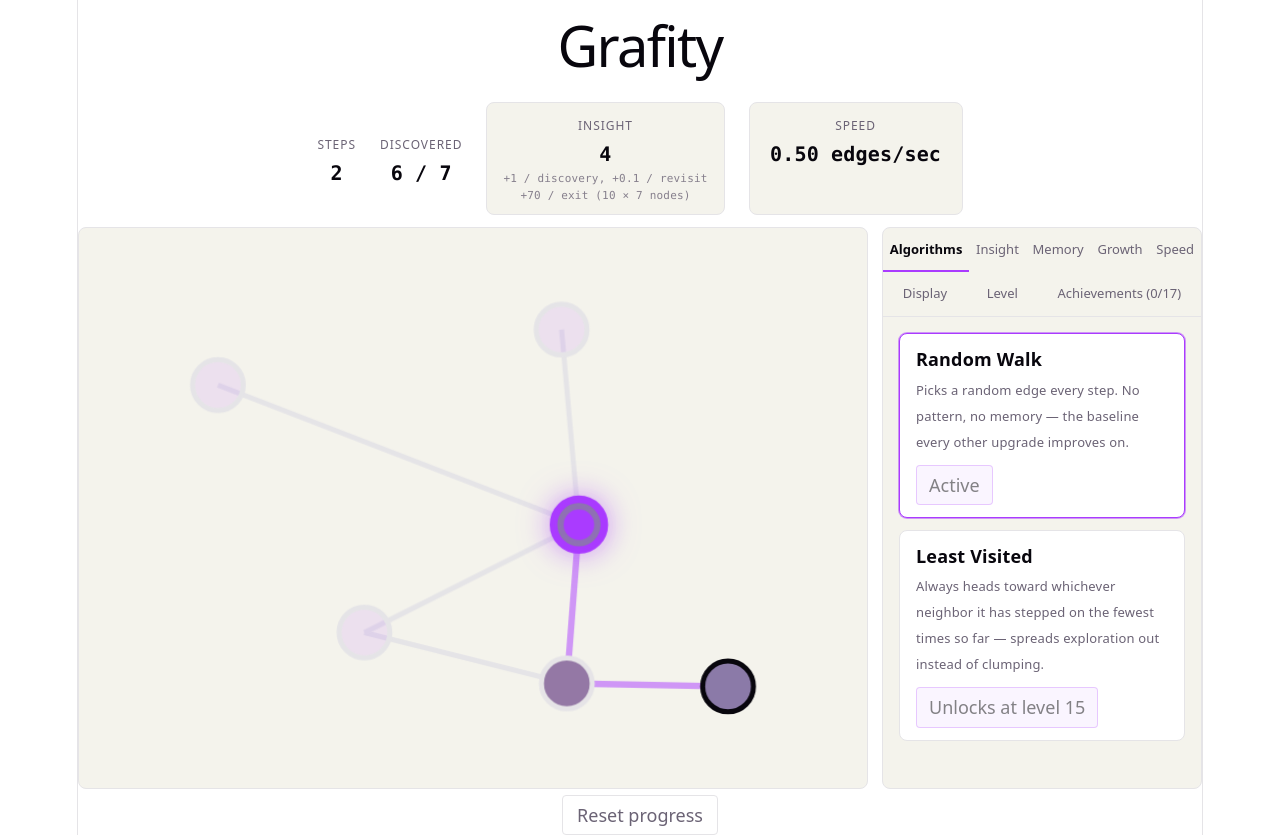
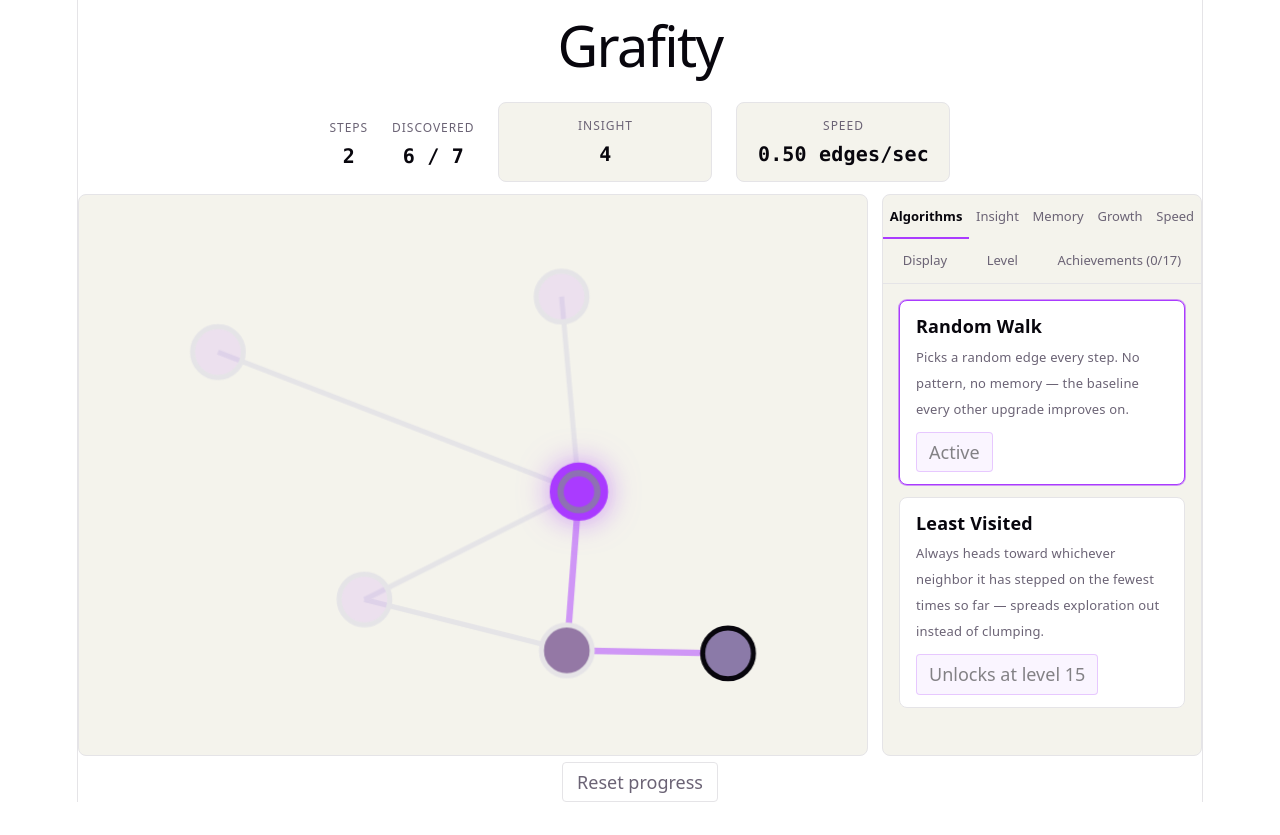
Before and after one commit to felix-hedenstrom/grafity, a React (Vite) app: page / in a window 1280 px wide. After the commit the page ends 802 px from the top, so only its background shows below. Built offline with nearby package versions, Linux system fonts and the light colour scheme.

Commit message:
Small fixes

```diff
--- a/src/components/Hud/Hud.tsx
+++ b/src/components/Hud/Hud.tsx
@@ -1,4 +1,3 @@
-import { DISCOVERY_REWARD_PER_NODE, GOAL_REWARD_PER_NODE, REVISIT_REWARD } from '../../game/currency/rules'
 import {
   computeEdgesPerSecond,
   computeMomentumMultiplier,
@@ -26,8 +25,6 @@ export function Hud() {
   const edgesPerSecond = computeEdgesPerSecond(
     computeTickIntervalMs({ quickStepsLevel, momentumLevel, elapsedSecondsThisRun }),
   )
-  const exitReward = totalNodes * GOAL_REWARD_PER_NODE
-
   const quickStepsBonus = quickStepsLevel * QUICK_STEPS_SPEED_PER_LEVEL
   const momentumPercent = Math.round((computeMomentumMultiplier(momentumLevel, elapsedSecondsThisRun) - 1) * 100)
 
@@ -47,14 +44,6 @@ export function Hud() {
       <div className={styles.box}>
         <div className={styles.boxHeading}>Insight</div>
         <div className={styles.boxValue}>{currency.amount}</div>
-        <div className={styles.boxBreakdown}>
-          <div>
-            +{DISCOVERY_REWARD_PER_NODE} / discovery, +{REVISIT_REWARD} / revisit
-          </div>
-          <div>
-            +{exitReward} / exit ({GOAL_REWARD_PER_NODE} × {totalNodes} nodes)
-          </div>
-        </div>
       </div>
 
       <div className={styles.box}>
--- a/src/game/achievements/definitions.ts
+++ b/src/game/achievements/definitions.ts
@@ -80,7 +80,7 @@ export const ACHIEVEMENTS: Achievement[] = [
   {
     id: 'clarity-of-mind',
     name: 'Clarity of Mind',
-    description: '10 levels of Clarity — the graph practically untangles itself now.',
+    description: 'Unlocked Clarity — the graph practically untangles itself now.',
     check: (ctx) => ctx.clarityLevel >= 10,
   },
   {
--- a/src/store/useRunStore.ts
+++ b/src/store/useRunStore.ts
@@ -155,8 +155,12 @@ export const useRunStore = create<RunState>((set, get) => ({
 
     if (strategyChanged) {
       // Starting this strategy fresh — every searcher gets its own new memory, and the shared
-      // pool resets since it belonged to whatever strategy was active before.
-      walkers = Array.from({ length: desiredSearcherCount }, () => createWalker(runState.graph.startNodeId))
+      // pool resets since it belonged to whatever strategy was active before. The walkers
+      // themselves stay where they physically are on the graph; only their memory is new.
+      walkers = Array.from(
+        { length: desiredSearcherCount },
+        (_, i) => createWalker(walkers[i]?.currentNodeId ?? runState.graph.startNodeId),
+      )
       strategyMemories = walkers.map(() => strategy.createMemory?.())
       sharedRecentPath = []
     } else if (walkers.length < desiredSearcherCount) {
```
